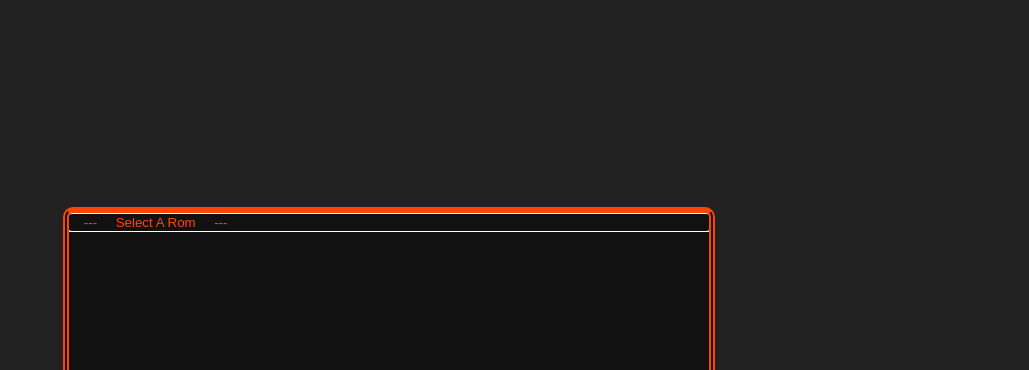
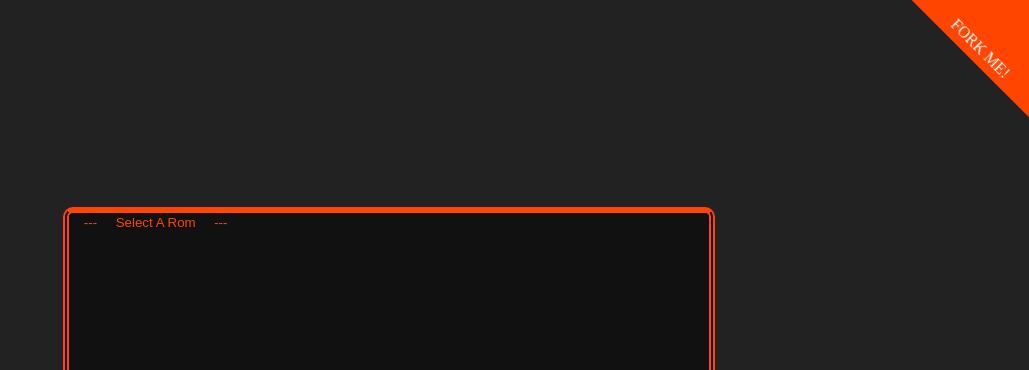
Before and after one commit to PrashanthKumar0/chip8-emulator, a plain HTML site: page index.html in a window 1280 px wide. Shown: the top 370 px of the page, without its empty margins (251-1280 px from the left). Drawn offline with Linux system fonts and the light colour scheme.

Commit message:
added fork me ribbon

```diff
--- a/css/main.css
+++ b/css/main.css
@@ -33,6 +33,7 @@ canvas{
 }
 input
 ,select{
+    outline: none;
     width:100%;
     border:none;
     background: #111;
@@ -151,3 +152,15 @@ input[type=number] {
     80%{    color:green;        }
     100%{    color:orangered;   }
 }
+
+.rib{
+    position: fixed;
+    top:0px;
+    right:0px;
+    transform-origin: 50% 0%;
+    padding:60px 80px 5px 80px;
+    transform:translate(50%,0%) rotate(45deg);
+    background: orangered;
+    color:white;
+    text-decoration: none;
+}
--- a/index.html
+++ b/index.html
@@ -35,7 +35,9 @@
 
 </head>
 <body>
-
+    <a class="rib" href="https://github.com/PrashanthKumar0/chip8-emu">
+        FORK ME!
+    </a>
     <div id="display-container">
        <select id="romSelection">
            <option selected disabled>
--- a/scripts/chip8.js
+++ b/scripts/chip8.js
@@ -18,7 +18,7 @@ function Chip8(screen,speaker,keyboard){
     this.speedEl.style.flex='1';
     this.speedEl.setAttribute('type','number');
     this.speedEl.setAttribute('min','1');
-    this.speedEl.setAttribute('max','15');
+    // this.speedEl.setAttribute('max','15');
 
 
     this.speedEl.onchange=function(){
```
